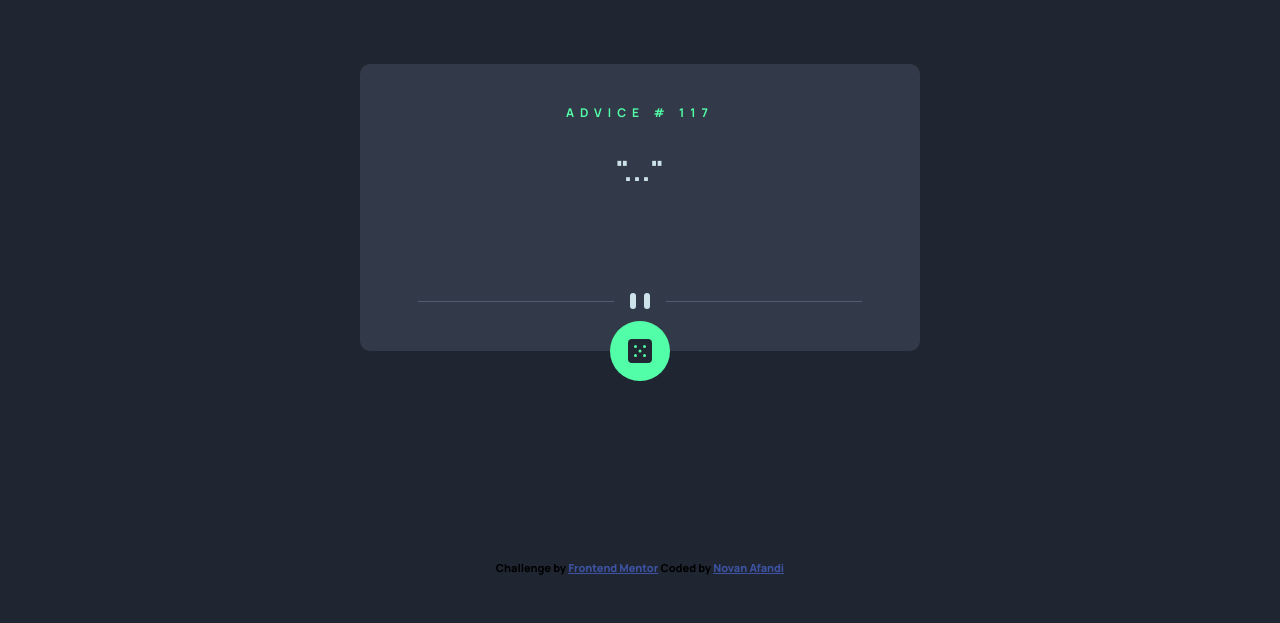
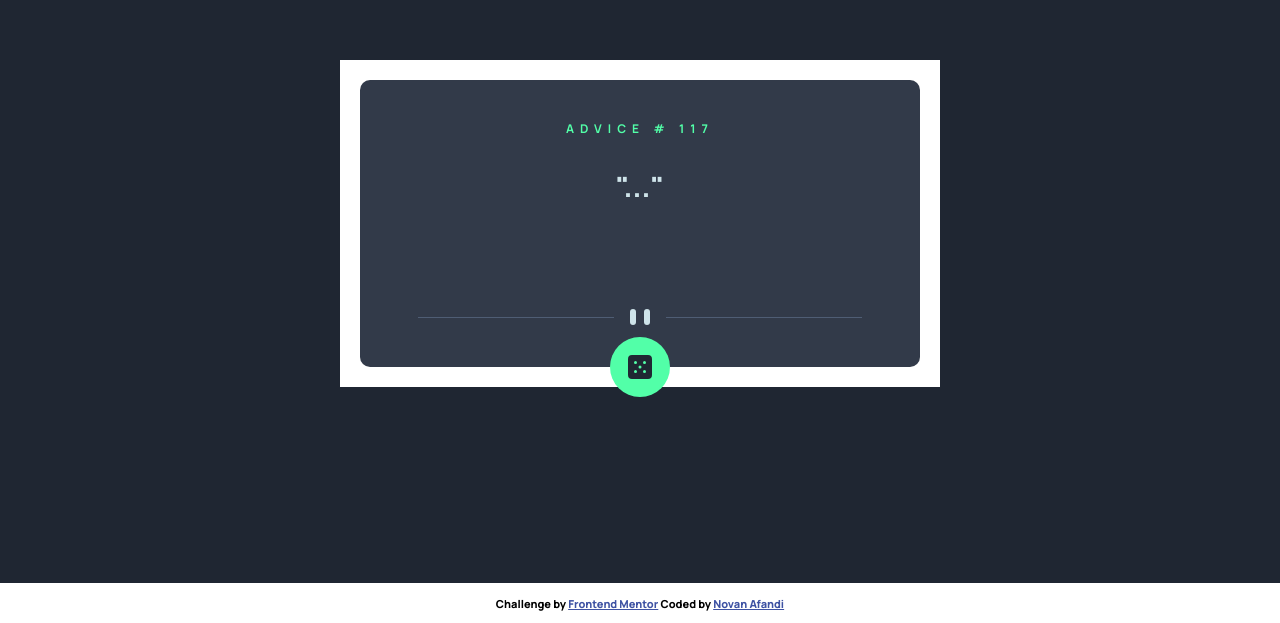
Before and after one commit to novanAfnd/frontend-mentor-advice-generator-app, a React (Vite) app: page / in a window 1280 px wide. Shown: the part 177-800 px from the top of the page. Built offline with nearby package versions, Linux system fonts and the light colour scheme.

Commit message:
Fix footer

```diff
--- a/src/AdviceCard.jsx
+++ b/src/AdviceCard.jsx
@@ -1,9 +1,11 @@
-import React from "react";
+import React, { useState } from "react";
 import patternDividerMobile from "./assets/images/pattern-divider-mobile.svg";
 import patternDividerDesktop from "./assets/images/pattern-divider-desktop.svg";
 import iconDice from "./assets/images/icon-dice.svg";
 
 const AdviceCard = () => {
+  // State untuk membuat button dice berputar saat diklik
+
   return (
     <div className="card">
       <h1 className="card__header">ADVICE # {"117"}</h1>
--- a/src/App.css
+++ b/src/App.css
@@ -5,15 +5,6 @@
   max-width: 1280px;
   margin: 0 auto;
   padding: 2rem;
-}
-
-.body {
-  width: 100%;
-  height: 90vh; /* mengambil seluruh ketinggian pada layar, 90 karena ini bukan boy utama */
-  display: flex;
-  flex-direction: column;
-  justify-content: center;
-  align-items: center;
 }
 
 /* Card Block */
@@ -72,14 +63,14 @@
 }
 
 .card__button:hover {
-  transform: rotate(20deg);
+  transform: rotate(10deg);
   box-shadow: 0 0 10px hsl(150, 100%, 66%), 0 0 40px hsl(150, 100%, 66%), 0 0 80px hsl(150, 100%, 66%);
 }
 
 /* Attribution */
 .attribution {
   font-size: 11px;
-  text-align: center;
+  /* text-align: center;  ini sebenarnya tidak perlu karena pada #root sudah ada text-align */
 }
 .attribution a {
   color: hsl(228, 45%, 44%);
--- a/src/App.jsx
+++ b/src/App.jsx
@@ -3,7 +3,7 @@ import AdviceCard from "./AdviceCard";
 
 function App() {
   return (
-    <div className="body">
+    <>
       <main>
         <AdviceCard />
       </main>
@@ -17,7 +17,7 @@ function App() {
           Coded by <a href="#">Novan Afandi</a>
         </div>
       </footer>
-    </div>
+    </>
   );
 }
 
--- a/src/index.css
+++ b/src/index.css
@@ -11,10 +11,8 @@
   -moz-osx-font-smoothing: grayscale; /* mengontrol bagaimana teks dirender pada browser berbasis Gecko di sistem operasi macOS, seperti Mozilla Firefox */
 
   /* Color CSS custom properties */
-
   --light-cyan: hsl(193, 38%, 86%);
   --neon-green: hsl(150, 100%, 66%);
-
   --grayish-blue: hsl(217, 19%, 38%);
   --dark-grayish-blue: hsl(217, 19%, 24%);
   --dark-blue: hsl(218, 23%, 16%);
@@ -31,10 +29,16 @@ body {
   width: 100%;
   height: 100vh; /* mengambil seluruh ketinggian pada layar */
   /* place-items: center; ini mirip dengan align-item: center; dan tidak bisa membuat item di tepat di tengah (horizontal & vertical)*/
+  display: flex;
+  flex-direction: column;
+  justify-content: center;
+  align-items: center;
+  position: relative;
 }
 
 main {
-  flex: 1; /* flex 1 ini bisa berfungsi karena adanya div dengan class body */
+  background: white;
+  width: 100%;
   display: flex;
   flex-direction: column;
   justify-content: center;
@@ -48,6 +52,20 @@ a:hover {
   color: #535bf2;
 }
 
+/* footer kali ini aku tidak menggunakan flex:1 pada main agar footer bisa dengan solid dan kokoh menempel di bagian bawah web */
+footer {
+  background: white;
+  width: 100%;
+  height: 40px;
+  display: flex;
+  flex-direction: column;
+  justify-content: center;
+  align-items: center;
+  position: absolute;
+  left: 0;
+  bottom: 0;
+}
+
 /* Desktop */
 @media (min-width: 768px) {
 }
```
